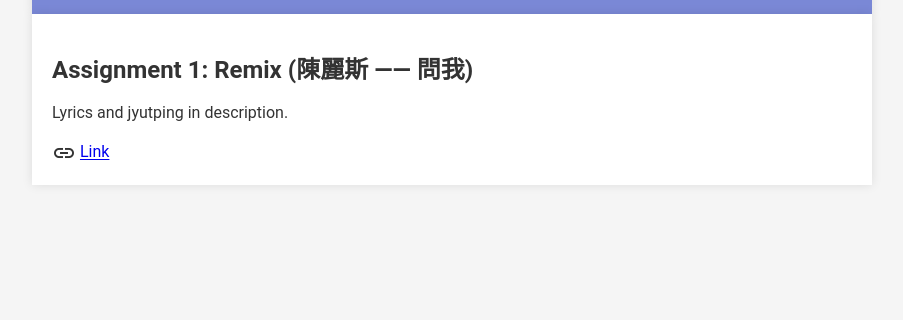
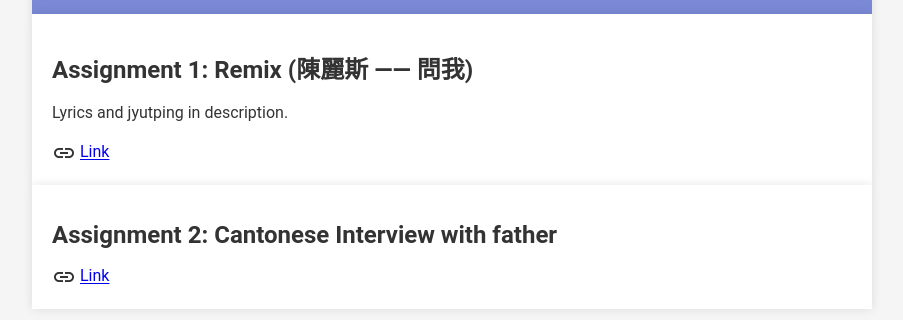
Before and after one commit to trxe/cc-blog, a plain HTML site: page index.html in a window 1280 px wide. Shown: the part 86-406 px from the top of the page, without its empty margins (188-1091 px from the left). Drawn offline with Linux system fonts and the light colour scheme.

Commit message:
assignment 2

```diff
--- a/index.html
+++ b/index.html
@@ -13,5 +13,9 @@
          <p>Lyrics and jyutping in description.</p>
         <i class="material-icons">link</i> <a href="https://youtu.be/wVy3zg0hKFg">Link</a>
     </div>
+    <div class="container">
+        <h1>Assignment 2: Cantonese Interview with father</h1>
+        <i class="material-icons">link</i> <a href="https://mega.nz/file/BxVBFQKK#QdRRyyFHQJO9BIgomJCalj1TkiD__4YKOMVhLLQ9bsE">Link</a>
+    </div>
 </body>
 </html>
```
